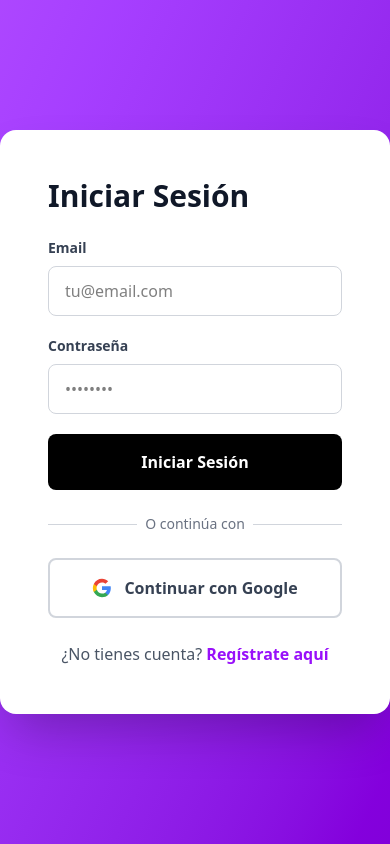
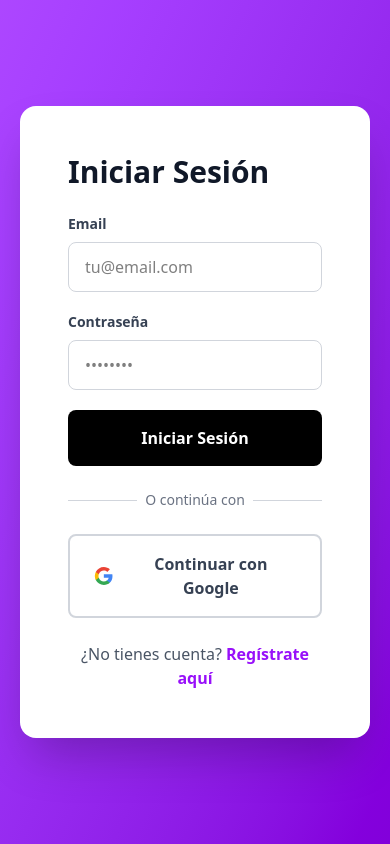
Before and after one commit to marcosgperez/social-media, a Next.js app: page /login in a window 390 px wide. Built offline with nearby package versions, Linux system fonts and the light colour scheme; no server answers.

Commit message:
Fix responsive mobile

```diff
--- a/components/LoginSkeleton.tsx
+++ b/components/LoginSkeleton.tsx
@@ -1,6 +1,6 @@
 export const LoginSkeleton = () => {
   return (
-    <div className="flex items-center justify-center min-h-screen bg-gradient-to-br from-purple-500 to-purple-700">
+    <div className="flex items-center justify-center min-h-screen bg-gradient-to-br from-purple-500 to-purple-700 p-5">
       <div className="bg-white rounded-2xl shadow-2xl p-12 w-full max-w-md">
         <div className="space-y-6">
           <div className="h-9 animate-shimmer rounded w-48"></div>
--- a/pages/login.tsx
+++ b/pages/login.tsx
@@ -40,7 +40,7 @@
 
   return (
     <ProtectedRoute requireAuth={false}>
-      <div className="flex items-center justify-center min-h-screen bg-gradient-to-br from-purple-500 to-purple-700">
+      <div className="flex items-center justify-center min-h-screen bg-gradient-to-br from-purple-500 to-purple-700 p-5">
         <LoginForm
           error={authError}
           loading={loading}
--- a/pages/register.tsx
+++ b/pages/register.tsx
@@ -63,7 +63,7 @@
 
   return (
     <ProtectedRoute requireAuth={false}>
-      <div className="flex items-center justify-center min-h-screen bg-gradient-to-br from-purple-500 to-purple-700">
+      <div className="flex items-center justify-center min-h-screen bg-gradient-to-br from-purple-500 to-purple-700 p-5">
         <div className="w-full max-w-md mx-4">
           <div className="bg-white rounded-2xl shadow-2xl p-12">
             <h1 className="text-3xl font-bold mb-2 text-gray-900">Crear Cuenta</h1>
```
